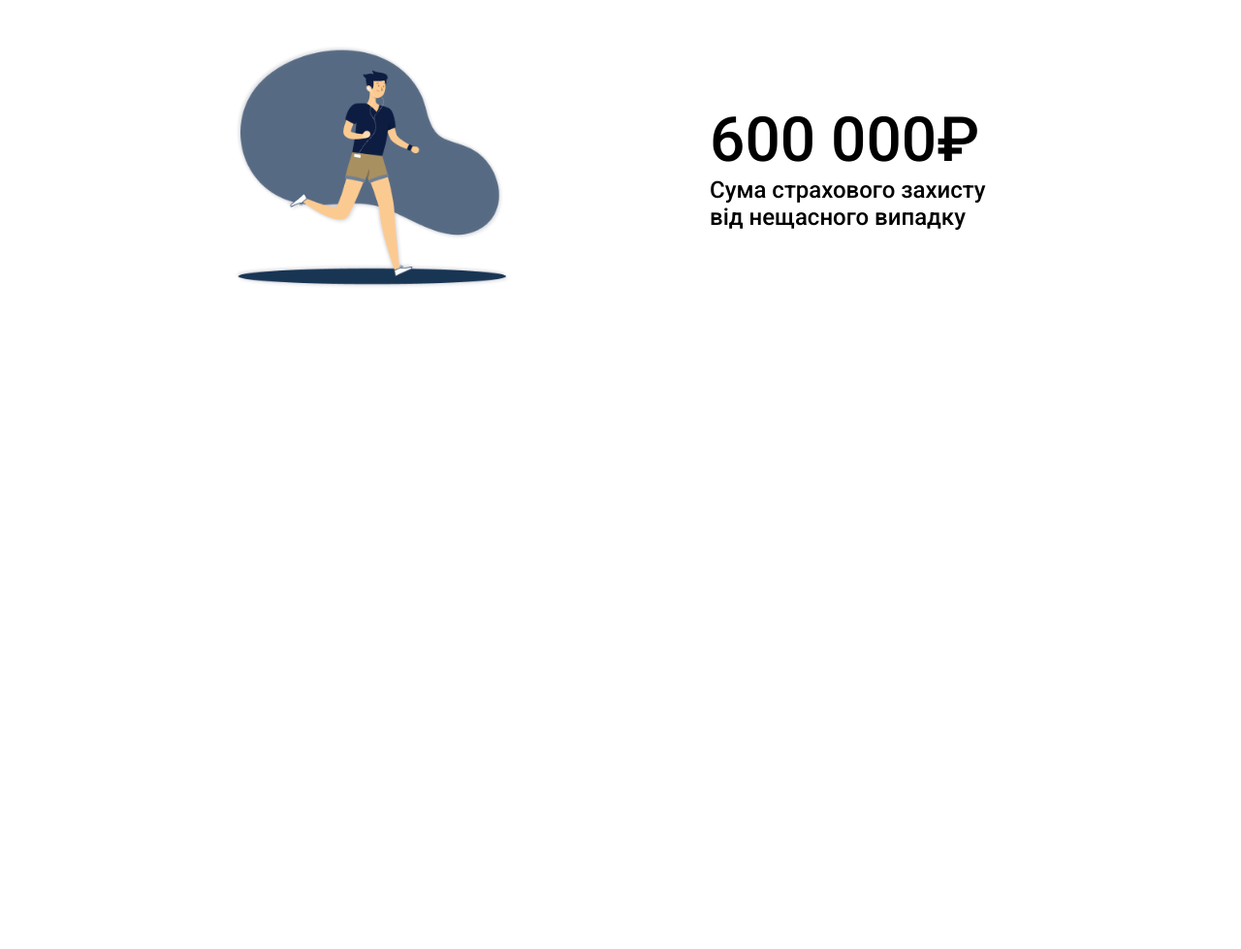
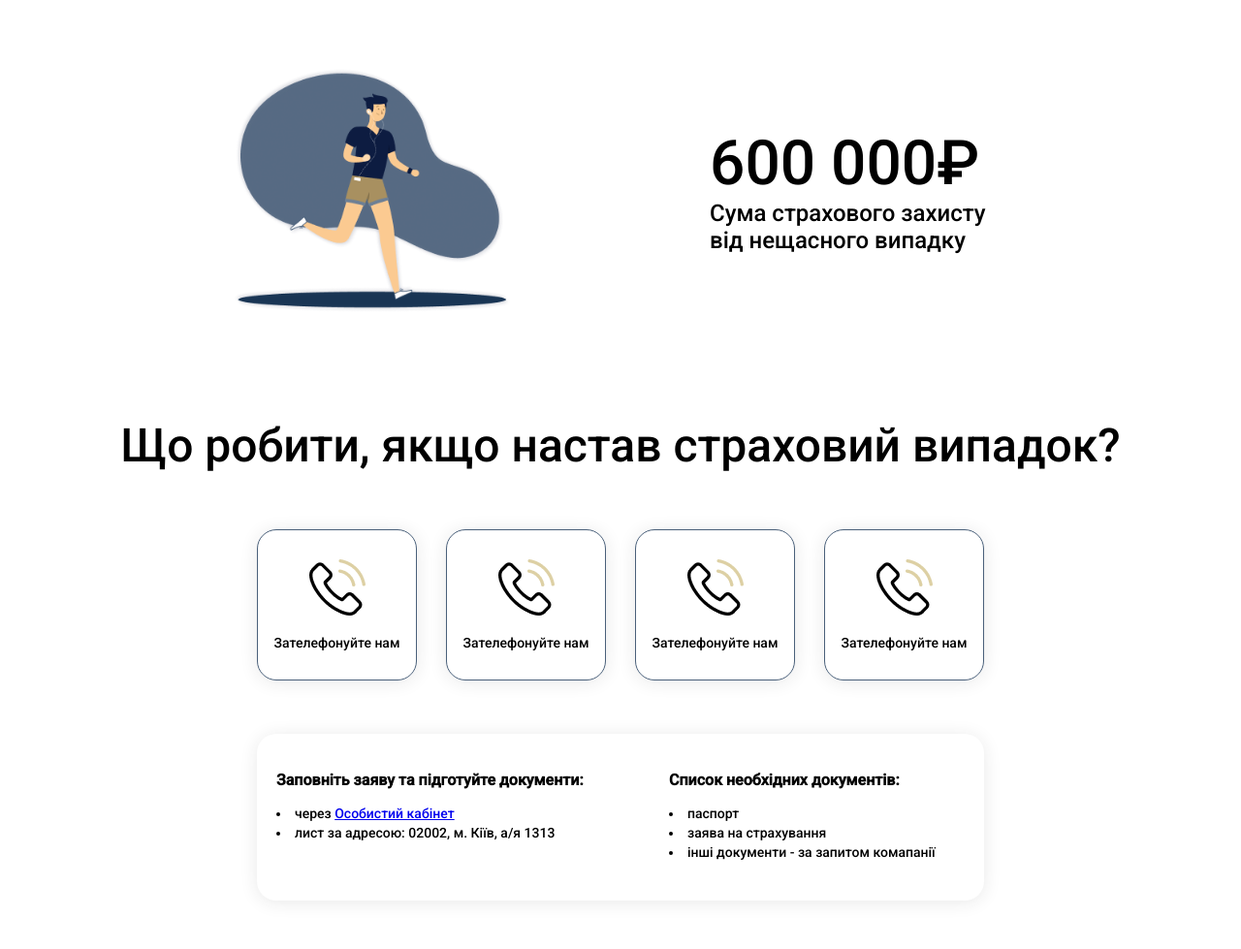
Before and after one commit to Krismigos/saved-programm-css-html, a plain HTML site: page index.html in a window 1280 px wide. Shown: the part 1589-2568 px from the top of the page at 97% size. Before the commit the page ends 1889 px from the top, so only its background shows below. Drawn offline with Linux system fonts and the light colour scheme.

Commit message:
Practic Grid and make Steps

```diff
--- a/index.html
+++ b/index.html
@@ -14,6 +14,7 @@
     <link rel="stylesheet" href="./style/style.css" />
   </head>
   <body>
+    <!-- naviga -->
     <header class="navigation-wrapper">
       <div class="navigation container">
         <img
@@ -371,6 +372,7 @@
       </div>
     </section>
 
+    <!-- benefits -->
     <section class="benefits-wrapper">
       <div class="container">
         <h2 class="section-title">Про страхування</h2>
@@ -614,6 +616,7 @@
       </div>
     </section>
 
+    <!-- сondition -->
     <section class="condition container">
       <h2 class="condition__text">Умови, які ми Вам надаємо:</h2>
 
@@ -648,5 +651,53 @@
         </div>
       </div>
     </section>
+
+    <!-- steps -->
+    <section class="emergency-steps-wrapper container">
+      <h2 class="section-title color-title">
+        Що робити, якщо настав страховий випадок?
+      </h2>
+      <div class="emergency-steps">
+        <div class="emergency-item">
+          <img src="./img/phone-call.png" alt="phone" />
+          <p class="emergency-steps__text">Зателефонуйте нам</p>
+        </div>
+        <div class="emergency-item">
+          <img src="./img/phone-call.png" alt="phone" />
+          <p class="emergency-steps__text">Зателефонуйте нам</p>
+        </div>
+        <div class="emergency-item">
+          <img src="./img/phone-call.png" alt="phone" />
+          <p class="emergency-steps__text">Зателефонуйте нам</p>
+        </div>
+        <div class="emergency-item">
+          <img src="./img/phone-call.png" alt="phone" />
+          <p class="emergency-steps__text">Зателефонуйте нам</p>
+        </div>
+
+        <div class="emergency-steps__content">
+          <div class="emergency-list__one">
+            <h2 class="emergency-list__title">
+              Заповніть заяву та підготуйте документи:
+            </h2>
+            <li class="emergency-list__text">
+              через <a href="#">Особистий кабінет</a>
+            </li>
+            <li class="emergency-list__text">
+              лист за адресою: 02002, м. Кіїв, а/я 1313
+            </li>
+          </div>
+          <div class="emergency-list__two">
+            <h2 class="emergency-list__title">Список необхідних документів:</h2>
+            <li class="emergency-list__text">паспорт</li>
+            <li class="emergency-list__text">заява на страхування</li>
+            <li class="emergency-list__text">
+              інші документи - за запитом комапанії
+            </li>
+          </div>
+        </div>
+      </div>
+    </section>
+
   </body>
 </html>
--- a/style/style.css
+++ b/style/style.css
@@ -125,6 +125,7 @@
   font-size: 48px;
   font-weight: normal;
   text-align: center;
+  line-height: 72px;
   color: #fff;
 }
 
@@ -166,6 +167,7 @@
 
 .condition {
   margin-top: 56px;
+  margin-bottom: 50px;
 }
 
 .condition__text {
@@ -208,5 +210,64 @@
 .condition__time {
   font-style: italic;
   font-weight: normal;
-  font-family:'Courier New', Courier, monospace;
+  font-family: "Courier New", Courier, monospace;
 }
+
+/* steps */
+.color-title {
+  color: #000000;
+  font-family: roboto;
+}
+
+.emergency-steps-wrapper {
+  padding: 50px 0;
+}
+
+.emergency-steps {
+  margin-top: 50px;
+  display: grid;
+  grid-template-columns: repeat(4, 165px);
+  grid-gap: 55px 30px;
+  justify-content: center;
+}
+
+.emergency-item {
+  display: grid;
+  justify-items: center;
+  text-align: center;
+  padding: 30px 16px;
+  border-radius: 20px;
+  border: 1px solid var(--color-2, #4a607a);
+  box-shadow: 0px 2px 18px 0px rgba(41, 41, 41, 0.1);
+}
+
+.emergency-steps__text {
+  font-size: 14px;
+  line-height: 16px;
+  margin-top: 20px;
+}
+
+.emergency-steps__content {
+  grid-column: 1 / span 4;
+  padding: 40px 20px;
+  border-radius: 20px;
+  box-shadow: 0px 2px 18px 0px rgba(41, 41, 41, 0.1);
+}
+
+.emergency-steps__content {
+  display: grid;
+  grid-template-columns: repeat(2, 320px);
+  grid-column-gap: 85px;
+}
+
+.emergency-list__title {
+  margin-bottom: 16px;
+}
+
+.emergency-list__text {
+  line-height: 20px;
+  font-size: 14px;
+  font-family: Roboto;
+  font-style: normal;
+  font-weight: 400;
+}
```
Also changed, not shown: img/comment.png (added), img/docs.png (added), img/document-arch.png (added), img/phone-call.png (added).
